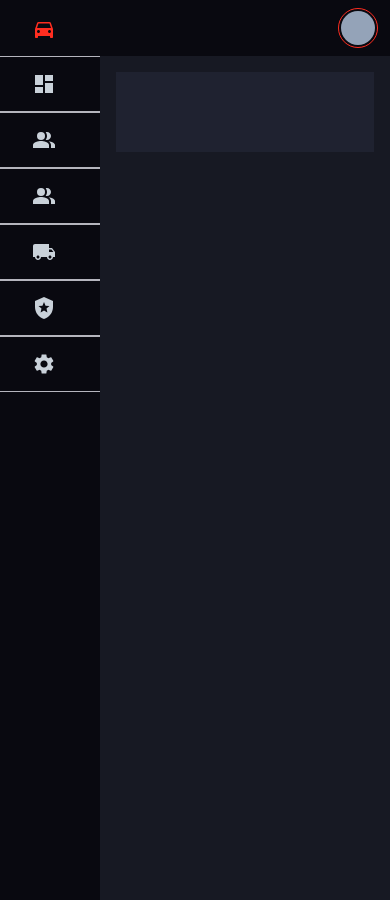
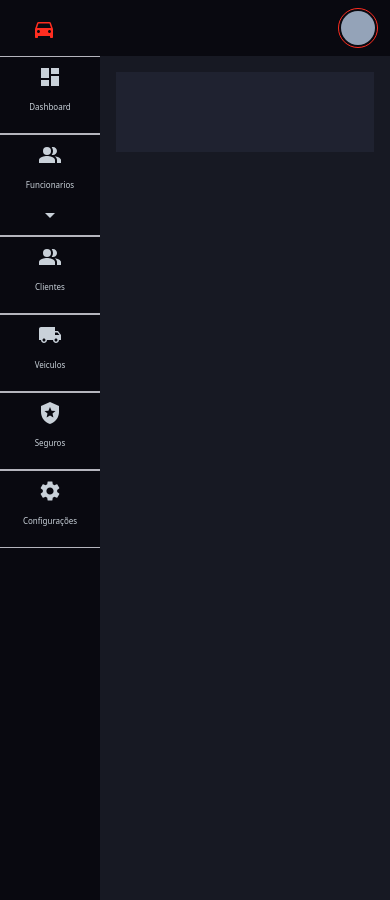
Before and after one commit to robert-office/dashboard-seguros, a React (Create React App) app in the folder frontend/: page / in a window 390 px wide. Built offline with nearby package versions, Linux system fonts and the light colour scheme.

Commit message:
fix: responsividade do menu lateral 100% responsivo para todos os dispositivos mobiles

```diff
--- a/frontend/src/components/menuItens/MenuItens.tsx
+++ b/frontend/src/components/menuItens/MenuItens.tsx
@@ -17,25 +17,28 @@ export const MenuItens = ({ text, icon, href, sub }: IheaderMenuItens) => {
 
     if (sub) {
         return (
+
+            <>
+                {LGmatches ? (
                     <>
                         <button onClick={() => {
                             setDropdown(!dropdown);
                             setDropdownIcon(!dropdownIcon);
                         }}
                             className={"w-full flex flex-row h-14 border-collapse border-y border-borderColor bg-primaryColor hover:bg-primaryColorHovered justify-between px-8"}>
-                    <div style={{ width: LGmatches ? "24%" : "100%" }} className="h-full flex">
+                            <div style={{ width: "24%"  }} className="h-full flex">
                                 {icon}
                             </div>
 
-                    <div style={{ width: "70%" }} className="h-full hidden lg:flex">
+                            <div style={{ width: "70%" }} className="h-full flex">
                                 <p className="text-fontColor text-left font-sans font-medium text-base self-center">
                                     {text}
                                 </p>
                             </div>
 
-                    <div style={{ width: "6%" }} className="h-full hidden lg:flex">
+                            <div style={{ width: "6%" }} className="h-full flex">
                                 <p className="text-fontColor text-left font-sans font-medium text-base self-center">
-                            <ArrowDropDownIcon className={ dropdownIcon ? "rotate-180 transition-transform self-center" : "transition-transform self-center"} sx={{ color: "#C9D1D9" }} />
+                                    <ArrowDropDownIcon className={dropdownIcon ? "rotate-180 transition-transform self-center" : "transition-transform self-center"} sx={{ color: "#C9D1D9" }} />
                                 </p>
                             </div>
                         </button>
@@ -45,17 +48,17 @@ export const MenuItens = ({ text, icon, href, sub }: IheaderMenuItens) => {
                                 return (
                                     <NavLink key={`${id}_subMenu`} to={subItem.href} className={"w-full flex flex-row h-14 border-collapse bg-containerColor hover:bg-primaryColorHovered justify-between px-8"}>
 
-                                <div style={{ width: LGmatches ? "24%" : "100%" }} className="h-full flex">
-                                    {!LGmatches ? subItem.icon : ""}
+                                        <div style={{ width: "24%" }} className="h-full flex">
+
                                         </div>
 
-                                <div style={{ width: "70%" }} className="h-full hidden lg:flex">
+                                        <div style={{ width: "70%" }} className="h-full flex">
                                             <p className="text-fontColor text-left font-sans font-medium text-base self-center">
                                                 {subItem.text}
                                             </p>
                                         </div>
 
-                                <div style={{ width: "6%" }} className="h-full hidden lg:flex">
+                                        <div style={{ width: "6%" }} className="h-full flex">
 
                                         </div>
                                     </NavLink>
@@ -63,23 +66,72 @@ export const MenuItens = ({ text, icon, href, sub }: IheaderMenuItens) => {
                             })}
                         </SubItenDropdown>
                     </>
+                ) : (
+                    <>
+                        <button onClick={() => {
+                            setDropdown(!dropdown);
+                            setDropdownIcon(!dropdownIcon);
+                        }}
+                            className={"w-full flex flex-col space-y-3 border-collapse border-y border-borderColor bg-primaryColor hover:bg-primaryColorHovered justify-center px-4 py-2"}>
+                            <div style={{ width: "100%" }} className="flex justify-center">
+                                {icon}
+                            </div>
+
+                            <div style={{ width: "100%" }}>
+                                <p className="text-fontColor text-center font-sans font-medium text-[8px] self-center">
+                                    {text}
+                                </p>
+                            </div>
+
+                            <div style={{ width: "100%" }}>
+                                <p className="text-fontColor text-center font-sans font-medium text-[8px] self-center">
+                                    <ArrowDropDownIcon className={dropdownIcon ? "rotate-180 transition-transform self-center" : "transition-transform self-center"} sx={{ color: "#C9D1D9" }} />
+                                </p>
+                            </div>
+                        </button>
+                        <SubItenDropdown className={dropdown ? "max-h-96 flex flex-col" : "max-h-0"}>
+
+                            {sub.map((subItem, id) => {
+                                return (
+                                    <NavLink key={`${id}_subMenu`} to={subItem.href} className={"w-full flex flex-col border-collapse bg-containerColor hover:bg-primaryColorHovered justify-center space-y-3 px-4 py-2"}>
+
+                                        <div style={{ width: "100%" }} className="flex justify-center">
+                                            {subItem.icon}
+                                        </div>
+
+                                        <div style={{ width: "100%" }}>
+                                            <p className="text-fontColor text-center font-sans font-medium text-[8px] self-center">
+                                                {subItem.text}
+                                            </p>
+                                        </div>
+
+                                        <div style={{ width: "100%" }}>
+
+                                        </div>
+                                    </NavLink>
+                                )
+                            })}
+                        </SubItenDropdown>
+                    </>
+                )}
+            </>
         )
     }
     else {
         return (
-            <NavLink to={href} className={(nav) => nav.isActive ? "w-full flex flex-row h-14 border-collapse border-y border-borderColor bg-primaryColor hover:bg-primaryColorHovered justify-between px-8" : "w-full flex flex-row h-14 border-collapse border-y border-borderColor bg-primaryColor hover:bg-primaryColorHovered justify-between px-8"}>
+            <NavLink to={href} className={"w-full flex flex-col lg:flex-row lg:h-14 border-collapse border-y border-borderColor bg-primaryColor hover:bg-primaryColorHovered justify-between lg:px-8 px-4 lg:py-0  py-2 space-y-3"}>
 
-                <div style={{ width: LGmatches ? "24%" : "100%" }} className="h-full flex">
+                <div style={{ width: LGmatches ? "24%" : "100%" }} className="flex lg:justify-start justify-center">
                     {icon}
                 </div>
 
-                <div style={{ width: "70%" }} className="h-full hidden lg:flex">
-                    <p className="text-fontColor text-left font-sans font-medium text-base self-center">
+                <div style={{ width: LGmatches ? "70%" : "100%" }}>
+                    <p className="text-fontColor lg:text-left text-center font-sans font-medium lg:text-base text-[8px] self-center">
                         {text}
                     </p>
                 </div>
 
-                <div style={{ width: "6%" }} className="h-full hidden lg:flex">
+                <div style={{ width: LGmatches ? "6%" : "100%" }}>
 
                 </div>
             </NavLink>
--- a/frontend/tailwind.config.js
+++ b/frontend/tailwind.config.js
@@ -6,6 +6,8 @@ module.exports = {
   ],
   theme: {
     extend: {
+
+
       colors: {
         ...colors,
         primaryColor: "#090910",
```
Lines whose indentation alone changed are shown as unchanged.
